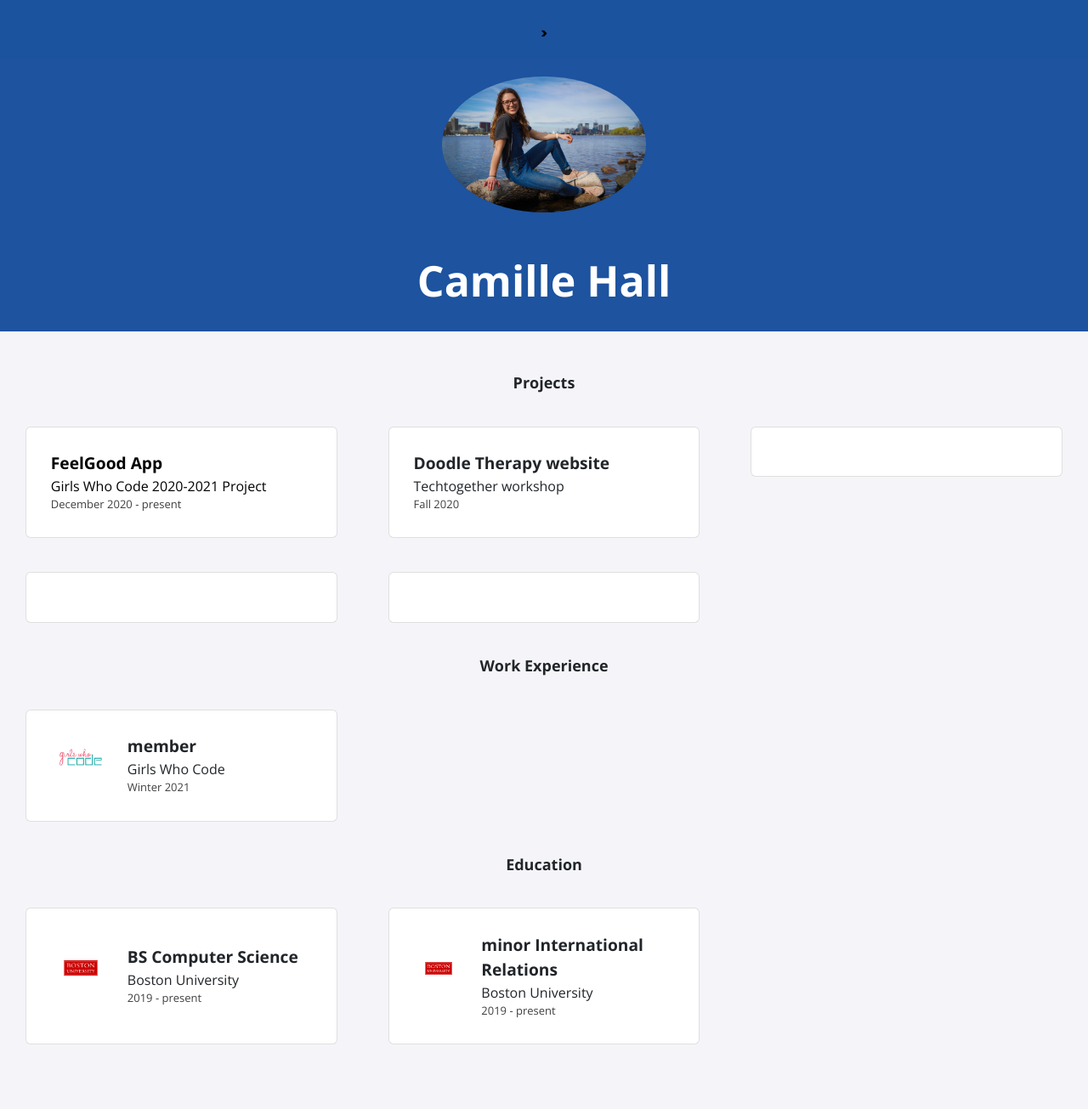
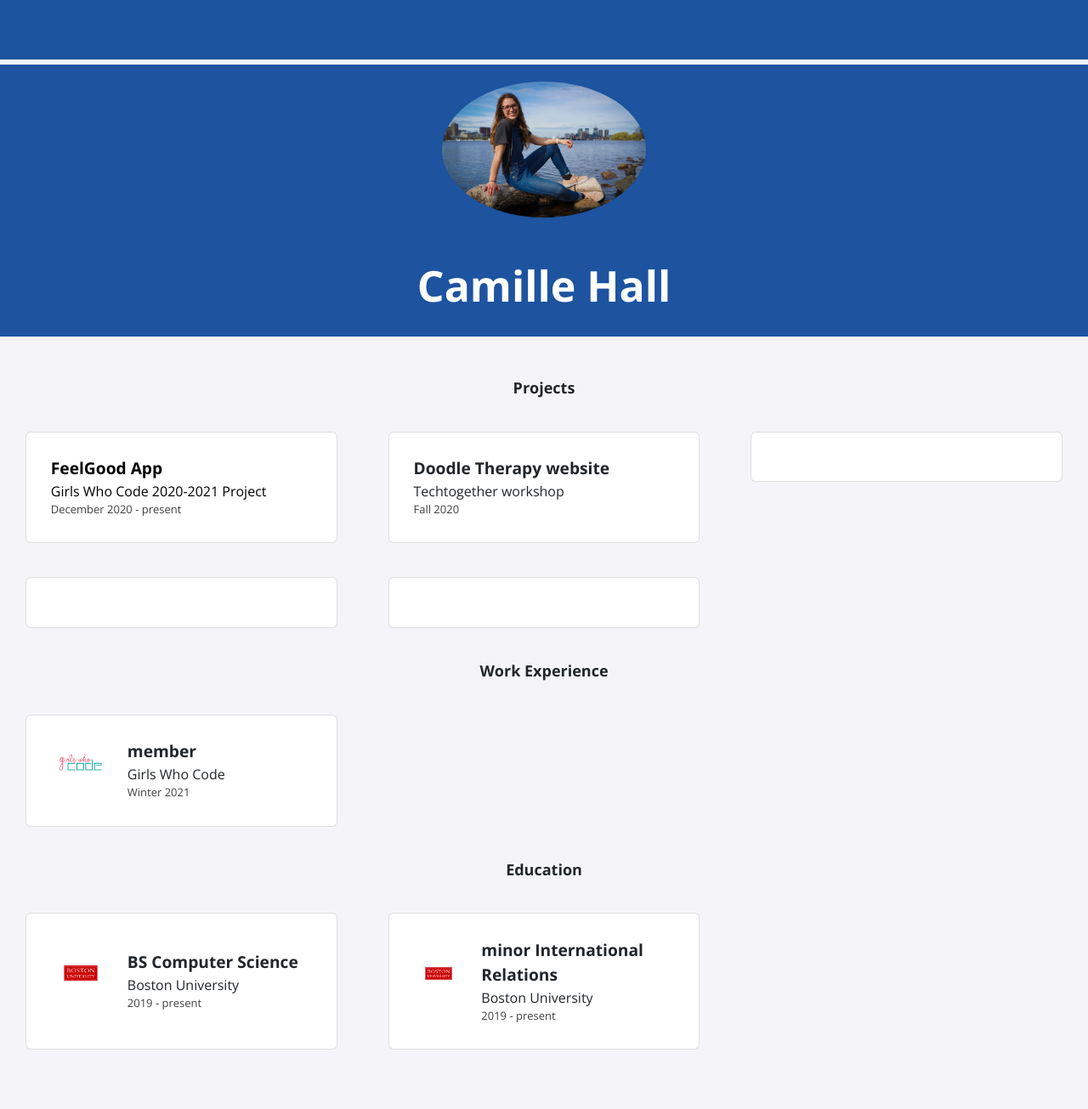
Before and after one commit to camihall/camihall, a Jekyll site: the page built from index.html, in a window 1280 px wide. Shown: the whole page at 85% size. Built offline with Jekyll 4.4.1, drawn with Linux system fonts in a browser that asks for light colours; nearby versions of some CDN libraries.

Commit message:
Update navbar.html

```diff
--- a/_includes/navbar.html
+++ b/_includes/navbar.html
@@ -2,7 +2,7 @@
     <div class="nav-content">
         <a href="{{ '/' | relative_url }}">
             <div class="nav-logo">
-               <! <img src="./assets/img/logo.svg" /> >
+               <!-- <img src="./assets/img/logo.svg" /> -->
             </div>
         </a>
 
```
